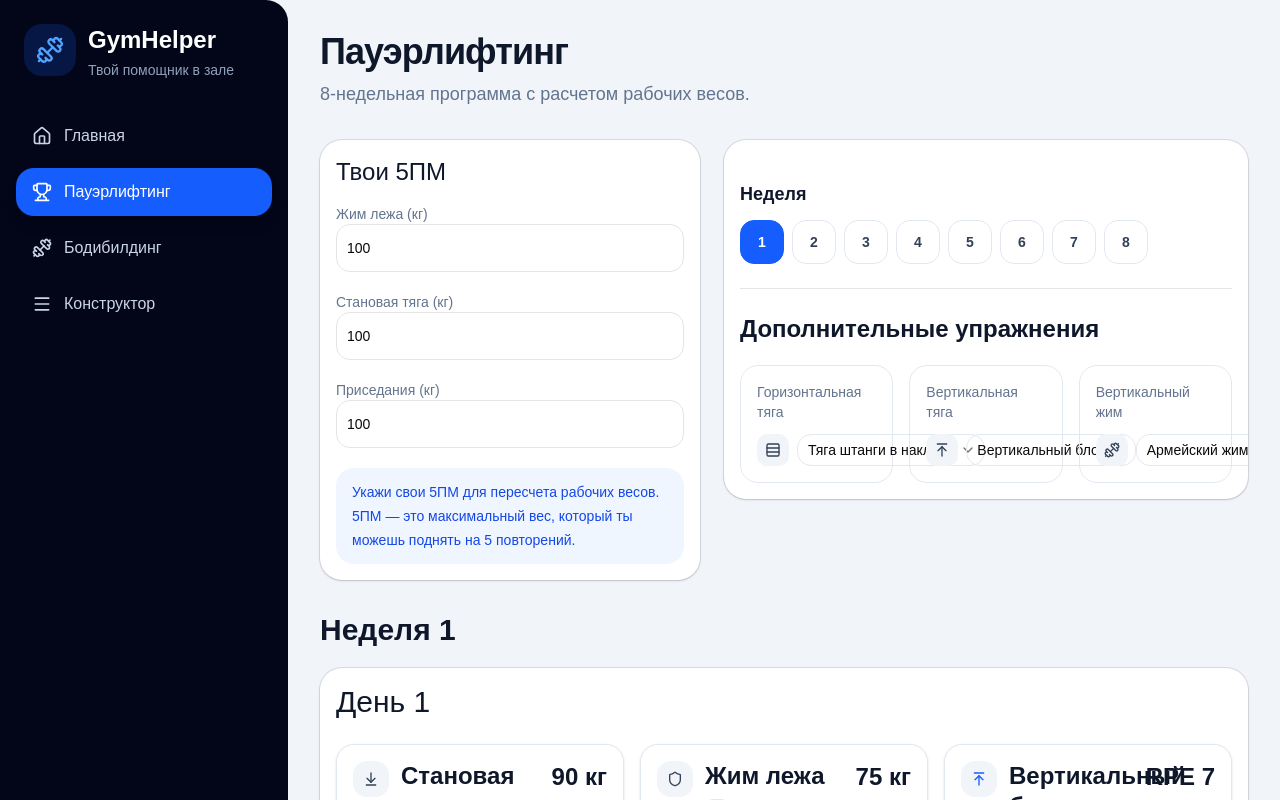
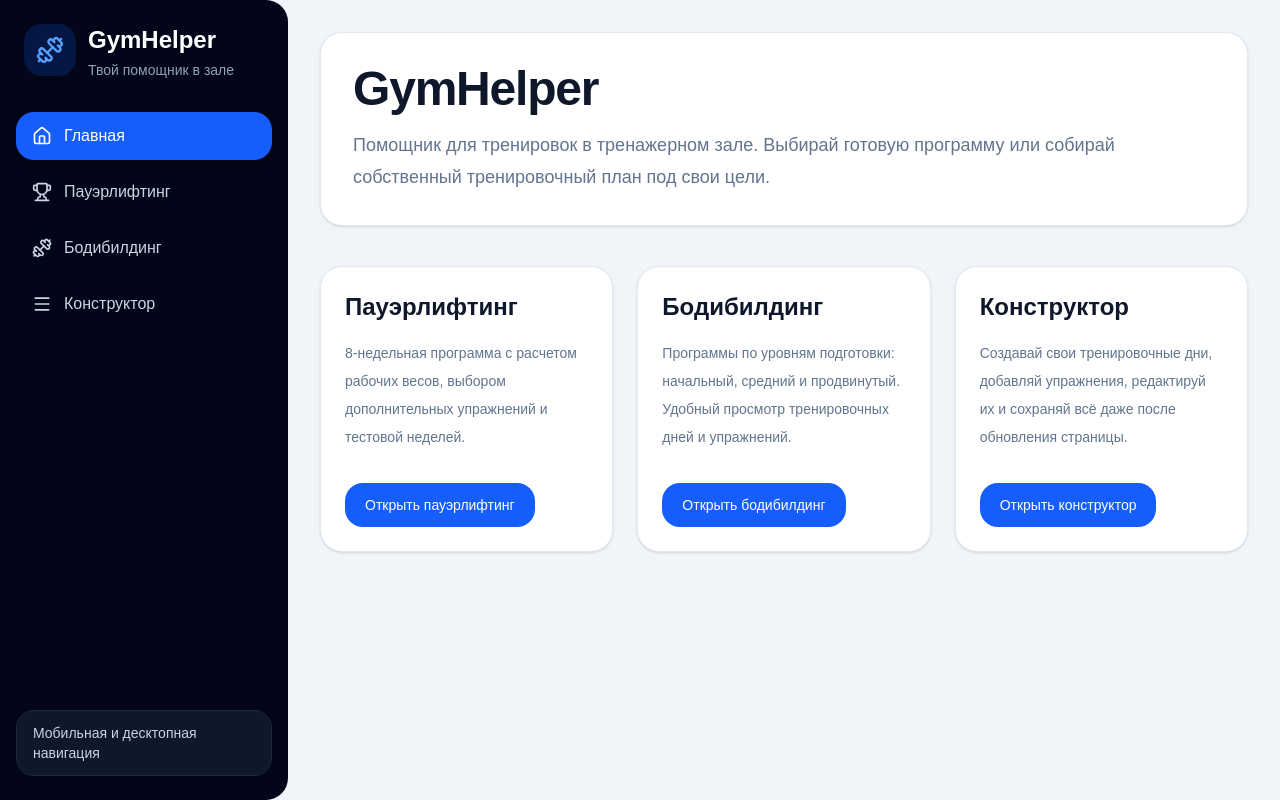
Before and after one commit to gitkirill1/gym-helper, a React (Vite) app: page / in a window 1280 px wide. Shown: the top 800 px of the page. Built offline with nearby package versions, Linux system fonts and the light colour scheme.

Commit message:
update ui

```diff
--- a/src/app/App.tsx
+++ b/src/app/App.tsx
@@ -7,7 +7,7 @@ import { BodybuildingPage } from "@/pages/BodybuildingPage";
 import { ConstructorPage } from "@/pages/ConstructorPage";
 
 export function App() {
-  const [page, setPage] = useState("powerlifting");
+  const [page, setPage] = useState("home");
   const [mobileOpen, setMobileOpen] = useState(false);
 
   const pageTitles: Record<string, string> = {
```
